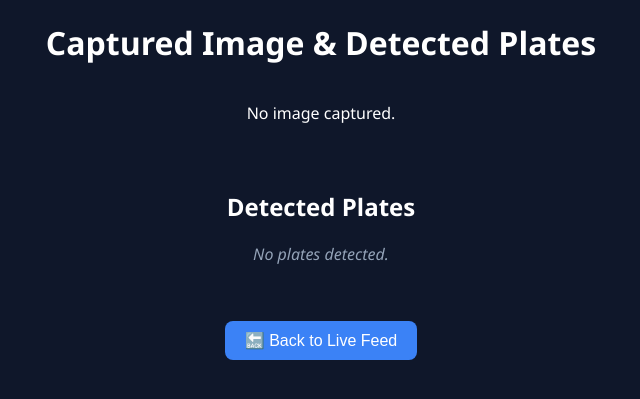
After one commit to Twig-sta/EdgeALPR, a Flask app: page /captured in a window 1280 px wide. The commit adds this page. Shown: the top 399 px of the page, without its empty margins (319-959 px from the left). Run offline with Flask 3, Linux system fonts and the light colour scheme.

Commit message:
feat: add live feed to dashboard

```diff
--- a/dashboard/app.py
+++ b/dashboard/app.py
@@ -1,16 +1,24 @@
-from flask import Flask, render_template, Response
+import sys
+import os
 import cv2
 import json
-import os
+import time
 
+from flask import Flask, render_template, Response, send_from_directory, redirect, url_for
+
+sys.path.append(os.path.abspath(os.path.join(os.path.dirname(__file__), "..")))
+
+from services.camera_service import CameraService
 from alpr.pipeline import process_frame
 from alpr.visualization import draw_detections
 
 app = Flask(__name__)
 
+camera_service = CameraService()
+
+last_capture = {"image": None, "detections": []}
 LOG_FILE = "logs/detections.json"
 
-camera = cv2.VideoCapture(0)
 
 def load_detections():
     if not os.path.exists(LOG_FILE):
@@ -19,31 +27,91 @@ def load_detections():
     with open(LOG_FILE) as f:
         return json.load(f)
 
+
+# -----------------------------
+# LIVE VIDEO STREAM
+# -----------------------------
 def generate_frames():
     while True:
-        success, frame = camera.read()
-        if not success:
-            break
+        try:
+            frame = camera_service.get_frame()
 
-        detections = process_frame(frame)
+            detections_list = process_frame(frame)
+            frame = draw_detections(frame, detections_list)
 
-        frame = draw_detections(frame, detections)
+            ret, buffer = cv2.imencode('.jpg', frame)
+            if not ret:
+                continue
 
-        ret, buffer = cv2.imencode('.jpg', frame)
-        frame = buffer.tobytes()
+            frame_bytes = buffer.tobytes()
 
-        yield (b'--frame\r\n'
-               b'Content-Type: image/jpeg\r\n\r\n' + frame + b'\r\n')
+            yield (
+                b'--frame\r\n'
+                b'Content-Type: image/jpeg\r\n\r\n' +
+                frame_bytes +
+                b'\r\n'
+            )
+
+        except Exception as e:
+            print(f"Error generating frame: {e}")
+
 
 @app.route("/")
-def index():
-    detections = load_detections()
-    return render_template("index.html", detections=detections)
+def live_feed_page():
+    return render_template("live_feed.html")
 
-@app.route("/video_feed")
+
+@app.route('/video_feed')
 def video_feed():
-    return Response(generate_frames(),
-                    mimetype='multipart/x-mixed-replace; boundary=frame')
+    return Response(
+        generate_frames(),
+        mimetype='multipart/x-mixed-replace; boundary=frame'
+    )
 
+
+# -----------------------------
+# IMAGE CAPTURE
+# -----------------------------
+@app.route('/capture')
+def capture_image():
+
+    global last_capture
+
+    frame = camera_service.get_frame()
+
+    filename = f"capture_{int(time.time())}.jpg"
+
+    capture_folder = os.path.join(os.path.dirname(__file__), "captures")
+    os.makedirs(capture_folder, exist_ok=True)
+
+    filepath = os.path.join(capture_folder, filename)
+
+    cv2.imwrite(filepath, frame)
+
+    detected_plates = process_frame(frame)
+
+    last_capture["image"] = filename
+    last_capture["detections"] = detected_plates
+
+    return redirect(url_for('captured_page'))
+
+
+@app.route('/captured')
+def captured_page():
+    return render_template('captured.html', capture=last_capture)
+
+
+# -----------------------------
+# SERVE CAPTURED IMAGES
+# -----------------------------
+@app.route('/captures/<filename>')
+def serve_capture(filename):
+    capture_folder = os.path.join(os.path.dirname(__file__), "captures")
+    return send_from_directory(capture_folder, filename)
+
+
+# -----------------------------
+# RUN SERVER
+# -----------------------------
 if __name__ == "__main__":
-    app.run(host="0.0.0.0", port=5055, debug=True)
+    app.run(host='0.0.0.0', port=5055, debug=True)
--- a/dashboard/static/style.css
+++ b/dashboard/static/style.css
@@ -5,7 +5,7 @@ body {
     margin: 20px;
 }
 
-h1 {
+h1, h2 {
     text-align: center;
 }
 
@@ -13,17 +13,30 @@ h1 {
     display: flex;
     flex-direction: column;
     align-items: center;
-    gap: 20px;
+    gap: 30px;
 }
 
-.feed {
-    flex: 2;
+.feed, .captured-image, .detections {
+    width: 80%;
+    text-align: center;
 }
 
-.history {
-    flex: 1;
-    max-height: 80vh;
-    overflow-y: auto;
+.live-feed{
+    width: 640px;
+    max-width: 100%;
+    border: 2px solid #3b82f6;
+    border-radius: 10px;
+    display: block;
+    margin: auto;
+}
+
+.captured-img {
+    max-width: 900px;
+    width: auto;
+    height: auto;
+    object-fit: contain;
+    border-radius: 10px;
+    border: 2px solid #3b82f6;
 }
 
 .card {
@@ -31,15 +44,26 @@ h1 {
     border-radius: 8px;
     padding: 10px;
     margin-bottom: 15px;
+    box-shadow: 0 2px 5px rgba(0,0,0,0.4);
 }
 
-.card img {
-    width: 100%;
+.capture-btn {
+    margin-top: 10px;
+    padding: 10px 20px;
+    font-size: 16px;
+    background-color: #3b82f6;
+    color: white;
+    border: none;
     border-radius: 8px;
+    cursor: pointer;
+    transition: background 0.3s;
 }
 
-.live-feed {
-    width: 100%;
-    border: 2px solid #3b82f6;
-    border-radius: 10px;
+.capture-btn:hover {
+    background-color: #2563eb;
 }
+
+.no-detections {
+    color: #94a3b8;
+    font-style: italic;
+}
--- /dev/null
+++ b/dashboard/templates/captured.html
@@ -0,0 +1,40 @@
+<!DOCTYPE html>
+<html>
+<head>
+    <title>EdgeALPR Captured Image</title>
+    <link rel="stylesheet" href="{{ url_for('static', filename='style.css') }}">
+</head>
+<body>
+    <h1>Captured Image & Detected Plates</h1>
+
+
+    <div class="container">
+        <div class="captured-image">
+            {% if capture.image %}
+            <img class="captured-img"
+                 src="/captures/{{ capture.image }}">
+            {% else %}
+            <p>No image captured.</p>
+            {% endif %}
+        </div>
+
+
+        <div class="detections">
+            <h2>Detected Plates</h2>
+            {% if capture.detections %}
+                {% for d in capture.detections %}
+                <div class="card">
+                    <p><b>Plate:</b> {{ d.text }}</p>
+                </div>
+                {% endfor %}
+            {% else %}
+                <p class="no-detections">No plates detected.</p>
+            {% endif %}
+        </div>
+
+        <a href="{{ url_for('live_feed_page') }}">
+            <button class="capture-btn">🔙 Back to Live Feed</button>
+        </a>
+    </div>
+</body>
+</html>
```
Also changed, not shown: dashboard/templates/index.html (+14 -9 lines), dashboard/templates/live_feed.html (added, +22 -0 lines), 1 other file.
